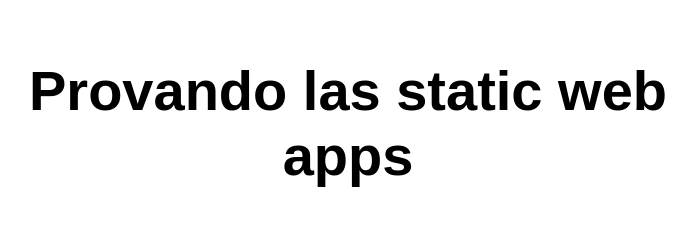
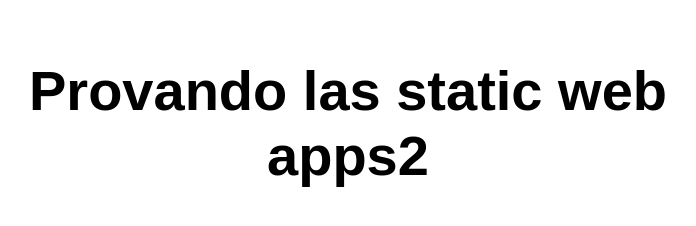
Before and after one commit to Nous28/cursociberS-primera-app, a website: page src/index.html in a window 1280 px wide. Shown: the whole page, without its empty margins (292-988 px from the left). Drawn offline with Linux system fonts and the light colour scheme.

Commit message:
//se volvio a cambiar

```diff
--- a/src/index.html
+++ b/src/index.html
@@ -10,7 +10,7 @@
 
 <body>
   <main>
-    <h1>Provando las static web apps</h1>
+    <h1>Provando las static web apps2</h1>
   </main>
 </body>
 
```
